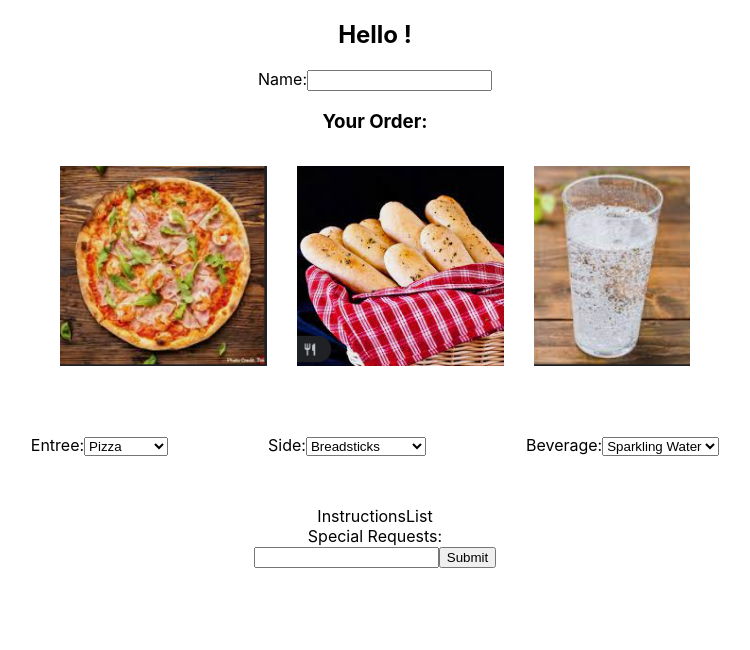
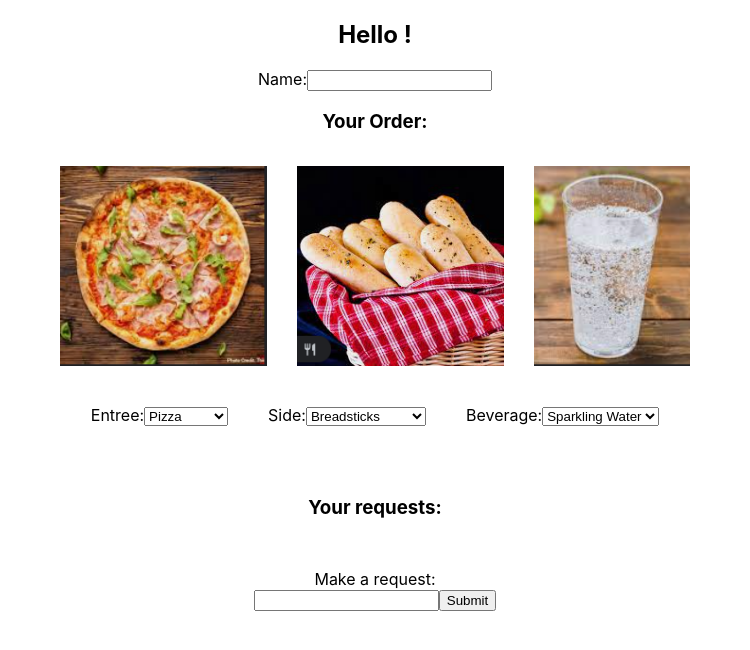
Before and after one commit to hdsteineke/fs-react-burgers, a React (Create React App) app: page / in a window 1280 px wide. Shown: the top 650 px of the page, without its empty margins (265-1015 px from the left). Built offline with nearby package versions, Linux system fonts and the light colour scheme.

Commit message:
wrote components for InstructionsForm, InstructionsList, and Instruction, and all are displaying in DOM beautifully

```diff
--- a/src/App.css
+++ b/src/App.css
@@ -50,5 +50,9 @@
 }
 
 .dropdown {
+  margin: 20px;
+}
+
+.notes {
   margin: 50px;
 }
--- a/src/App.js
+++ b/src/App.js
@@ -25,7 +25,7 @@
     e.preventDefault();
     instructions.push(instructionsInput);
     setInstructions([...instructions]);
-    setInstructionsInput('');
+    e.target.reset();
 
   }
 
@@ -48,7 +48,7 @@
       </section>
 
       <section className='notes'>
-        <InstructionsList />
+        <InstructionsList instructions={instructions} />
         <InstructionsForm handleSubmit={handleSubmit} setInstructionsInput={setInstructionsInput} />
       </section>
 
--- /dev/null
+++ b/src/Instruction.js
@@ -0,0 +1,9 @@
+import React from 'react';
+
+export default function Instruction({ instruction }) {
+  return (
+    <div>
+      {instruction}
+    </div>
+  );
+}
--- a/src/InstructionsForm.js
+++ b/src/InstructionsForm.js
@@ -4,7 +4,7 @@
 export default function InstructionsForm({ handleSubmit, setInstructionsInput }) {
 
   return (
-    <div>Special Requests:
+    <div className='notes'>Make a request:
       <form onSubmit={handleSubmit} >
 
         <input onChange={(e) => setInstructionsInput(e.target.value)} />
--- a/src/InstructionsList.js
+++ b/src/InstructionsList.js
@@ -1,7 +1,12 @@
 import React from 'react';
+import Instruction from './Instruction';
 
-export default function InstructionsList(prop) {
+export default function InstructionsList({ instructions }) {
   return (
-    <div>InstructionsList</div>
+    <section>
+      <h3>Your requests:</h3>
+      {instructions.map((instruction, index) =>
+        <Instruction key={instruction + index} instruction={instruction} />)}
+    </section>
   );
 }
```
